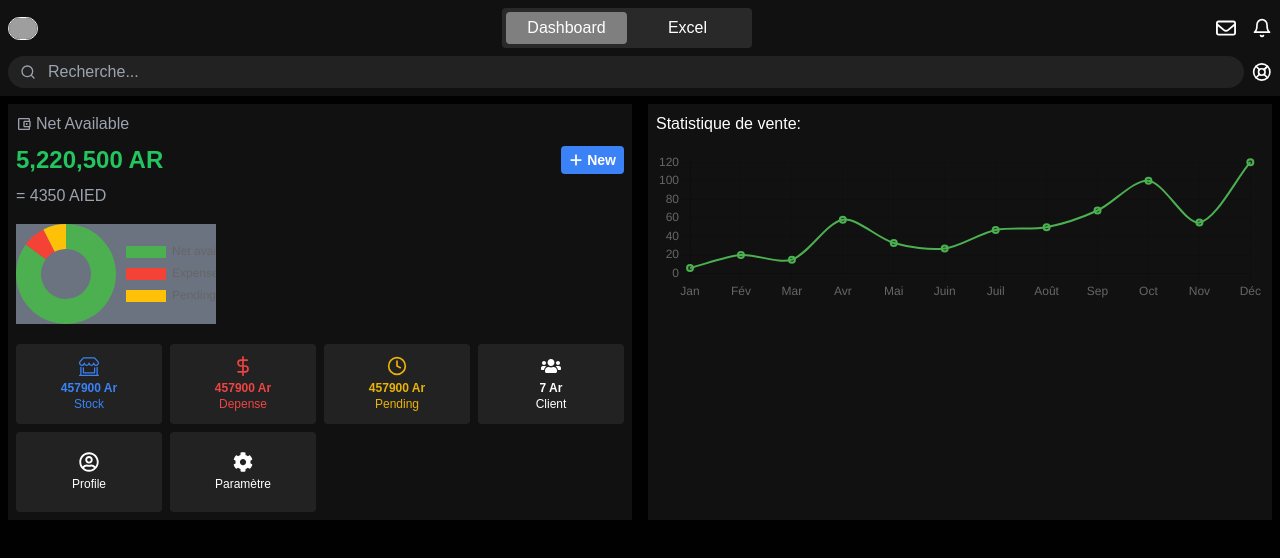
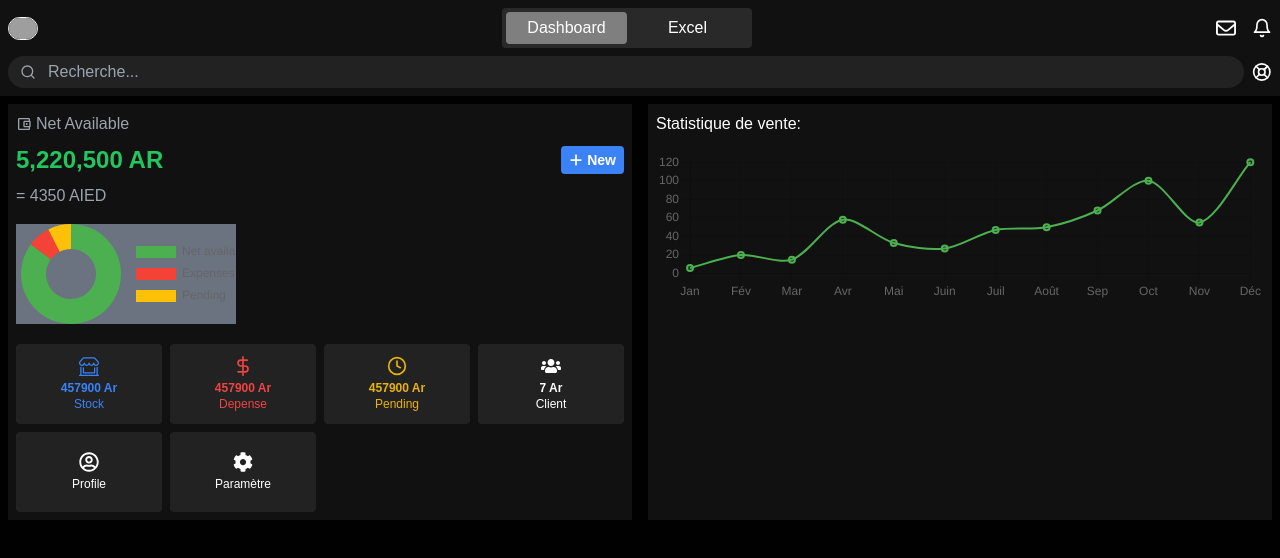
Before and after one commit to MorlonDev261/mga-follow-up, a Next.js app: page / in a window 1280 px wide. Shown: the top 558 px of the page. Built offline with nearby package versions, Linux system fonts and the light colour scheme; grey boxes are pictures that could not be loaded.

Commit message:
Update index.tsx

```diff
--- a/src/app/_components/Dashboard/index.tsx
+++ b/src/app/_components/Dashboard/index.tsx
@@ -69,7 +69,7 @@ export default function Dashboard() {
                 </div>
                 <p className="text-gray-400">= 4350 AIED</p>
               </div>
-              <div className="mb-5 max-h-[100px] max-w-[200px] bg-gray-500">
+              <div className="mb-5 max-h-[100px] max-w-[220px] bg-gray-500">
                 <Statistique position="right" />
               </div>
               <div className="grid grid-cols-3 gap-2 sm:grid-cols-4 lg:grid-cols-4">
```
